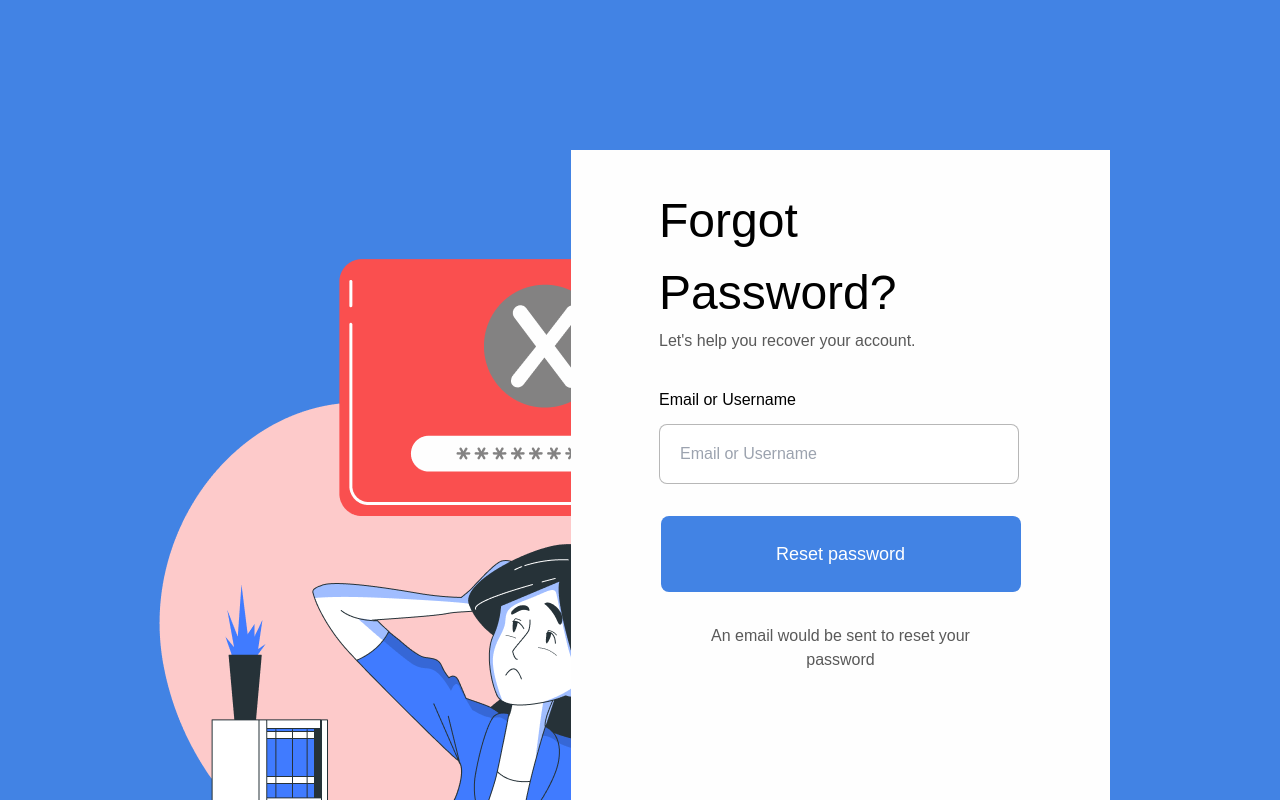
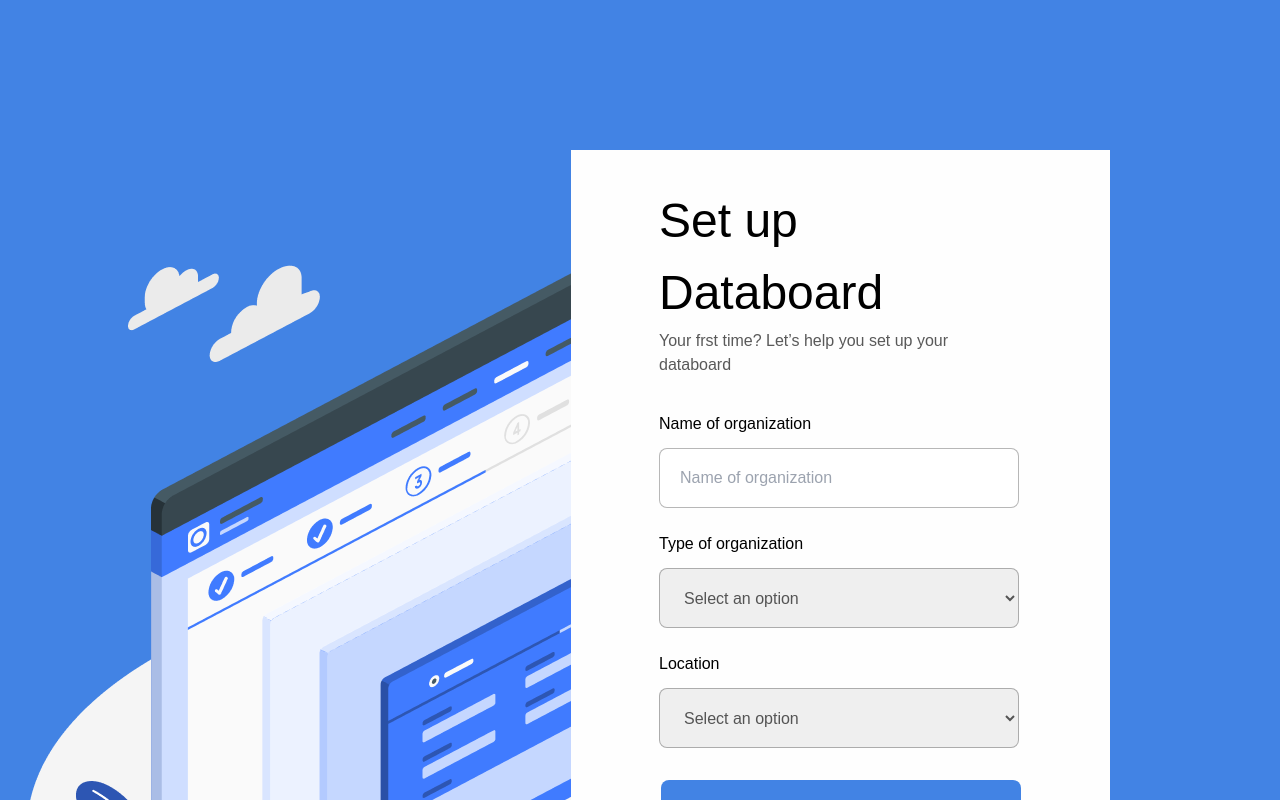
Before and after one commit to databoard-ai/databoard, a Next.js app: page / in a window 1280 px wide. Shown: the top 800 px of the page. Built offline with nearby package versions, Linux system fonts and the light colour scheme.

Commit message:
Set up databoard page

```diff
--- /dev/null
+++ b/components/AuthDropdown.js
@@ -0,0 +1,15 @@
+const AuthDropdown = ({inpName, title, options}) => {
+    return(
+        <div className='ml-[88px] mb-[24px]'>
+            <label className='block mb-[12px] text-[16px] font-medium' htmlFor={inpName}>{title}</label>
+            <select className="w-[360px] h-[60px] p-5 rounded-[8px] border border-opacity-[0.3] border-[#121212] text-[#121212] text-opacity-[0.7]" name={inpName} placeholder={title}>
+                <option value="">Select an option</option>
+                {options.map(option=>(
+                    <option value={option.value} className="">{option.name}</option>
+                ))}
+            </select>
+        </div>
+    )
+}
+
+export default AuthDropdown
--- a/pages/forgot_pass.tsx
+++ b/pages/forgot_pass.tsx
@@ -4,7 +4,7 @@ import AuthInput from '../components/AuthInput'
 import Image from 'next/image'
 const googleLogo = require('../public/assets/flat-color-icons_google.png')
 const facebookLogo = require('../public/assets/logos_facebook.png')
-const forgotPassImg = require('../public/assets/forgot_password_bg.png')
+const bg_Img = require('../public/assets/forgot_password_bg.png')
 
 const ForgotPass: NextPage = () => {
     return(
@@ -25,7 +25,7 @@ const ForgotPass: NextPage = () => {
                 <Image
                     className='pt-[110px] ml-[70px]'
                     alt='Sign in'
-                    src={forgotPassImg}
+                    src={bg_Img}
                 />
             </div>
         </>
--- a/pages/index.tsx
+++ b/pages/index.tsx
@@ -6,6 +6,7 @@ import AuthButton from '../components/AuthButton'
 import SplitButton from '../components/SplitButton'
 import Login from './login'
 import ForgotPass from './forgot_pass'
+import Setup from './setup'
 const sendIcon = require('../public/assets/pie-chart.png')
 const filterIcon = require('../public/assets/filter_icon.png')
 const downChevronIcon = require('../public/assets/down_chevron.png')
@@ -77,7 +78,8 @@ const Home: NextPage = () => {
         <link rel="icon" href="/fav.png" />
       </Head>
       {/* <Login/> */}
-      <ForgotPass/>
+      {/* <ForgotPass/> */}
+      <Setup/>
     </div>
   )
 }
--- a/pages/login.tsx
+++ b/pages/login.tsx
@@ -3,7 +3,7 @@ import AuthButton from '../components/AuthButton'
 import Image from 'next/image'
 const googleLogo = require('../public/assets/flat-color-icons_google.png')
 const facebookLogo = require('../public/assets/logos_facebook.png')
-const signInImg = require('../public/assets/sign in.png')
+const bg_Img = require('../public/assets/sign in.png')
 import AuthInput from '../components/AuthInput'
 
 const Login: NextPage = () => {
@@ -54,7 +54,7 @@ const Login: NextPage = () => {
                 <Image
                     className='pt-[149px] ml-[88px]'
                     alt='Sign in'
-                    src={signInImg}
+                    src={bg_Img}
                 />
             </div>
         </>
--- /dev/null
+++ b/pages/setup.tsx
@@ -0,0 +1,34 @@
+import type { NextPage } from 'next'
+import AuthButton from '../components/AuthButton'
+import Image from 'next/image'
+const googleLogo = require('../public/assets/flat-color-icons_google.png')
+const facebookLogo = require('../public/assets/logos_facebook.png')
+const bg_Img = require('../public/assets/setup_bg.png')
+import AuthInput from '../components/AuthInput'
+import AuthDropdown from '../components/AuthDropdown'
+
+const Setup: NextPage = () => {
+    return(
+        <>
+            <div className='bg-primaryBlue h-[1117px] font-montserrat'>
+                <form className='bg-pureWhite h-[817px] w-[539px] absolute top-[150px] right-[170px] z-[1000]'>
+                    <h1 className='text-[48px] font-medium ml-[88px] mt-[35px]'>Set up <br />Databoard</h1>
+                    <p className='mx-[88px] mb-[35px] text-[#121212] text-opacity-[0.7]'>Your frst time? Let’s help you set up your databoard</p>
+                    <AuthInput inpName={'name'} title={'Name of organization'}/>
+                    <AuthDropdown inpName={'type'} title={'Type of organization'} options={[{name:'Item 1', value:'1'}, {name:'Item 2', value:'2'}, {name:'Item 3', value:'3'}]}/>
+                    <AuthDropdown inpName={'type'} title={'Location'} options={[{name:'Item 1', value:'1'}, {name:'Item 2', value:'2'}, {name:'Item 3', value:'3'}]}/>
+                    <div className='flex justify-center mb-[40px]'>
+                        <AuthButton title='Setup databoard'/>
+                    </div>
+                </form>
+                <Image
+                    className='pt-[149px] ml-[5px]'
+                    alt='Sign in'
+                    src={bg_Img}
+                />
+            </div>
+        </>
+    )
+  }
+
+  export default Setup;
```
